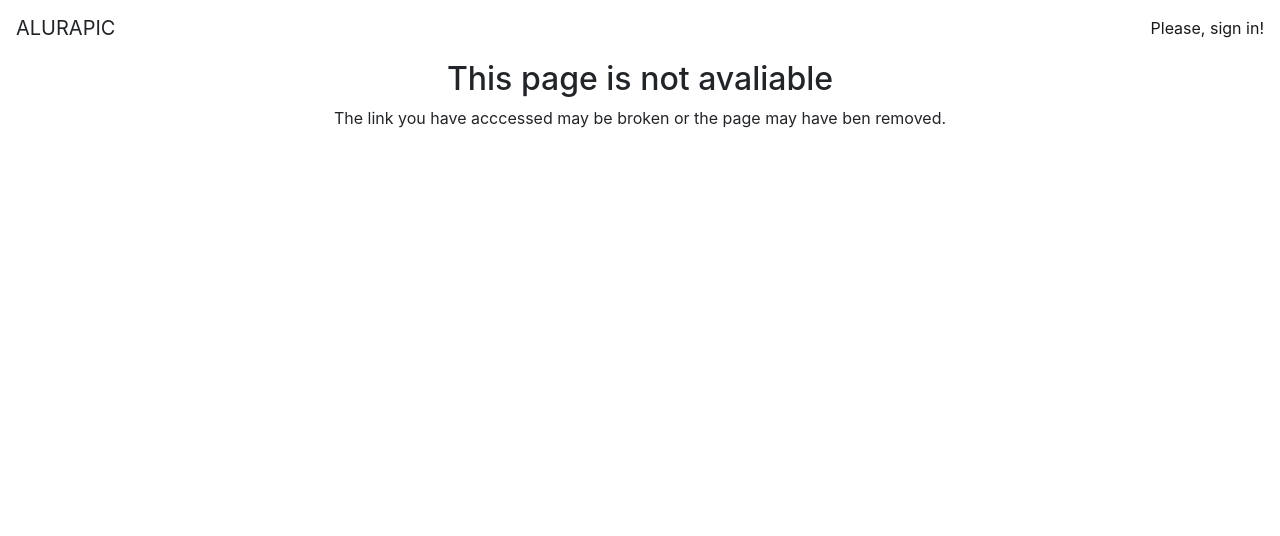
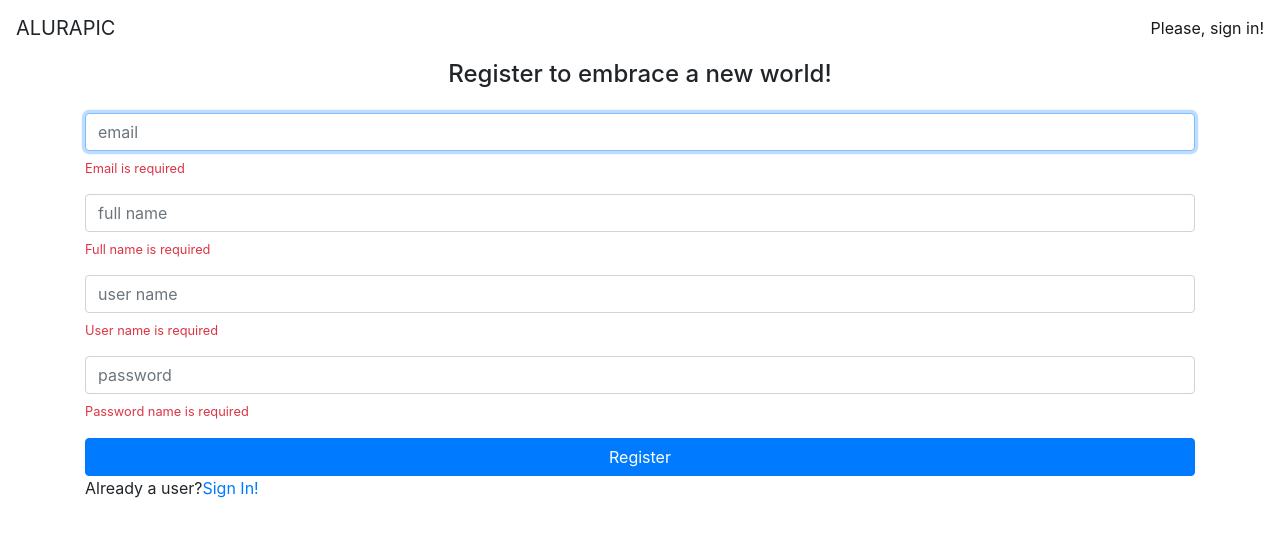
Before and after one commit to gpoleze/angular-picutures, an Angular app: page /signup in a window 1280 px wide. Shown: the top 536 px of the page. Built offline with nearby package versions, Linux system fonts and the light colour scheme.

Commit message:
implemented the sign up page using a personalized validator

```diff
--- a/src/app/app.routing.module.ts
+++ b/src/app/app.routing.module.ts
@@ -6,12 +6,17 @@ import {PhotoListComponent} from './photos/photo-list/photo-list.component';
 import {NotFoundComponent} from './errors/not-found/not-found.component';
 import {PhotoListResolver} from './photos/photo-list/photo-list.resolver';
 import {SignInComponent} from './home/sign-in/sign-in.component';
+import {SingUpComponent} from './home/sing-up/sing-up.component';
 
 const ROUTES: Routes = [
     {
         path: '',
         component: SignInComponent,
         canActivate: [AuthGuard]
+    },
+    {
+        path: 'signup',
+        component: SingUpComponent
     },
     {
         path: 'user/:userName',
--- a/src/app/home/home.module.ts
+++ b/src/app/home/home.module.ts
@@ -1,14 +1,16 @@
 import {NgModule} from '@angular/core';
 import {CommonModule} from '@angular/common';
-import {ReactiveFormsModule} from '@angular/forms';
+import {FormsModule, ReactiveFormsModule} from '@angular/forms';
 import {RouterModule} from '@angular/router';
 
 import {SignInComponent} from './sign-in/sign-in.component';
 import {VMessageModule} from '../shared/components/vmessage/v-message.module';
+import { SingUpComponent } from './sing-up/sing-up.component';
 
 @NgModule({
     declarations: [
-        SignInComponent
+        SignInComponent,
+        SingUpComponent
     ],
     imports: [
         CommonModule,
--- /dev/null
+++ b/src/app/home/sing-up/sing-up.component.html
@@ -0,0 +1,61 @@
+<div class="container">
+    <h4 class="text-center"> Register to embrace a new world!</h4>
+
+    <form class="form mt-4" [formGroup]="signupForm">
+        <div class="form-group">
+            <input formControlName="email" placeholder="email" class="form-control" autofocus>
+            <ap-vmessage
+                *ngIf="signupForm.get('email').errors?.required"
+                text="Email is required">
+            </ap-vmessage>
+            <ap-vmessage
+                *ngIf="signupForm.get('email').errors?.email"
+                text="Invalid email">
+            </ap-vmessage>
+        </div>
+
+        <div class="form-group">
+            <input formControlName="fullName" placeholder="full name" class="form-control">
+            <ap-vmessage
+                *ngIf="signupForm.get('fullName').errors?.required"
+                text="Full name is required">
+            </ap-vmessage>
+            <ap-vmessage
+                *ngIf="signupForm.get('fullName').errors?.minlength || signupForm.get('fullName').errors?.maxlength"
+                text="Full name must have between {{this.FULL_NAME_MIN_LENGTH}} and {{this.FULL_NAME_MAX_LENGTH}} characters">
+            </ap-vmessage>
+        </div>
+
+        <div class="form-group">
+            <input formControlName="userName" placeholder="user name" class="form-control">
+            <ap-vmessage
+                *ngIf="signupForm.get('userName').errors?.required"
+                text="User name is required">
+            </ap-vmessage>
+            <ap-vmessage
+                *ngIf="signupForm.get('userName').errors?.lowerCase"
+                text="User name must a contains only lower case letters, numbers, underscore(_), and dash (-)">
+            </ap-vmessage>
+            <ap-vmessage
+                *ngIf="signupForm.get('userName').errors?.minlength || signupForm.get('userName').errors?.maxlength"
+                text="User name must have between {{this.USER_NAME_MIN_LENGTH}} and {{this.USER_NAME_MAX_LENGTH}} characters">
+            </ap-vmessage>
+        </div>
+
+        <div class="form-group">
+            <input formControlName="password" type="password" placeholder="password" class="form-control">
+            <ap-vmessage
+                *ngIf="signupForm.get('password').errors?.required"
+                text="Password name is required">
+            </ap-vmessage>
+            <ap-vmessage
+                *ngIf="signupForm.get('password').errors?.minlength || signupForm.get('password').errors?.maxlength"
+                text="Password name must have between {{this.PASSWORD_MIN_LENGTH}} and {{this.PASSWORD_MAX_LENGTH}} characters">
+            </ap-vmessage>
+        </div>
+
+        <button class="btn btn-primary btn-block">Register</button>
+
+        <p>Already a user?<a [routerLink]="['']">Sign In!</a></p>
+    </form>
+</div>
--- /dev/null
+++ b/src/app/home/sing-up/sing-up.component.ts
@@ -0,0 +1,47 @@
+import {Component, OnInit} from '@angular/core';
+import {FormBuilder, FormGroup, Validators} from '@angular/forms';
+import {lowerCaseValidator} from '../../shared/validators/lower-case.validator';
+
+@Component({
+    templateUrl: './sing-up.component.html'
+})
+export class SingUpComponent implements OnInit {
+
+    signupForm: FormGroup;
+    private FULL_NAME_MIN_LENGTH = 2;
+    private FULL_NAME_MAX_LENGTH = 40;
+    private USER_NAME_MIN_LENGTH = 2;
+    private USER_NAME_MAX_LENGTH  = 30;
+    private PASSWORD_MIN_LENGTH  = 8;
+    private PASSWORD_MAX_LENGTH   = 30;
+
+    constructor(private formBuilder: FormBuilder) {
+    }
+
+    ngOnInit(): void {
+        this.signupForm = this.formBuilder.group({
+            email: ['', [
+                Validators.required,
+                Validators.email
+            ]],
+            fullName: ['', [
+                Validators.required,
+                Validators.minLength(this.FULL_NAME_MIN_LENGTH),
+                Validators.maxLength(this.FULL_NAME_MAX_LENGTH)
+            ]],
+            userName: ['', [
+                Validators.required,
+                // Validators.pattern(/^[a-z0-9_\-]+$/),
+                lowerCaseValidator,
+                Validators.minLength(this.USER_NAME_MIN_LENGTH),
+                Validators.maxLength(this.USER_NAME_MAX_LENGTH )
+            ]],
+            password: ['', [
+                Validators.required,
+                Validators.minLength(this.PASSWORD_MIN_LENGTH),
+                Validators.maxLength(this.PASSWORD_MAX_LENGTH)
+            ]]
+        });
+    }
+
+}
--- /dev/null
+++ b/src/app/shared/validators/lower-case.validator.ts
@@ -0,0 +1,9 @@
+import {AbstractControl} from '@angular/forms';
+
+export function lowerCaseValidator(control: AbstractControl) {
+
+    if (control.value.trim() && !/^[a-z0-9_\-]+$/.test(control.value)) {
+        return {lowerCase: true};
+    }
+    return null;
+}
```
